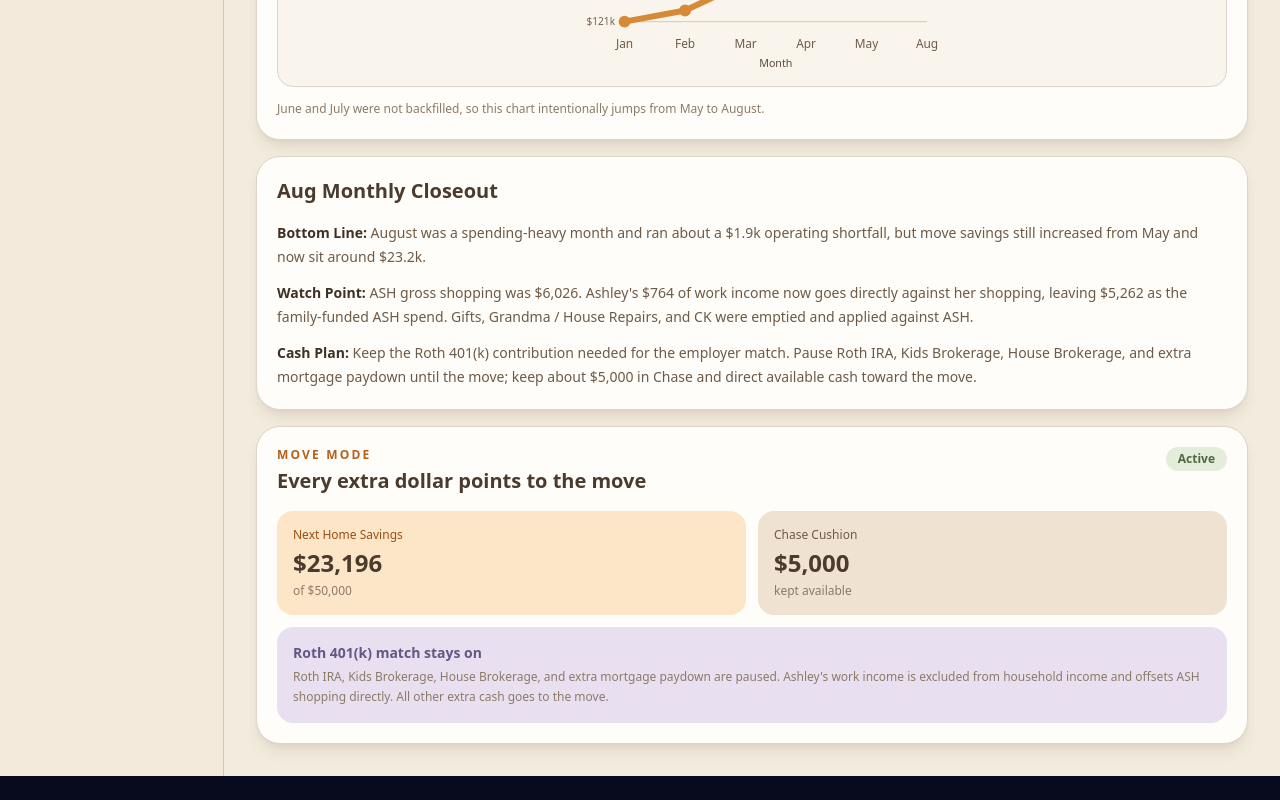
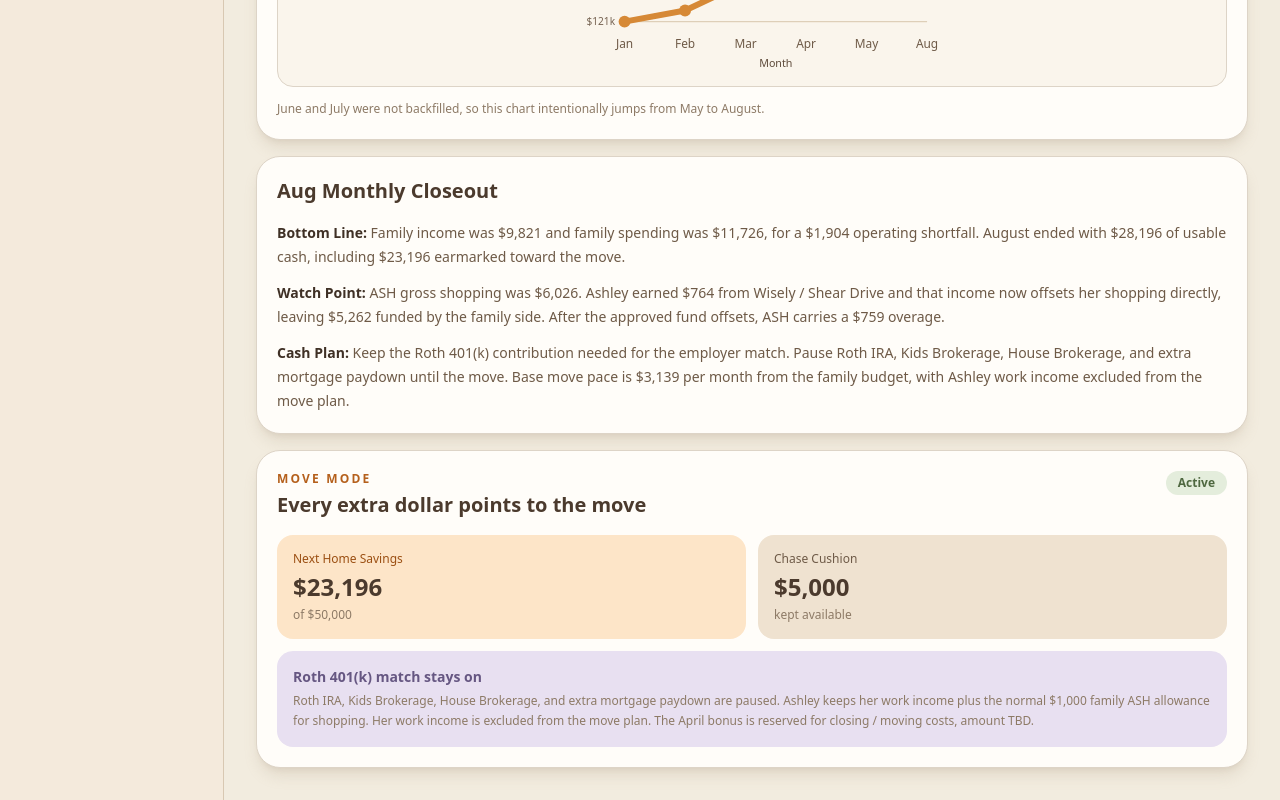
Before and after one commit to codyking0602/personal-finance, a React (Vite) app: page / in a window 1280 px wide. Shown: the part 618-1418 px from the top of the page. Before the commit the page ends 1394 px from the top, so only its background shows below. Built offline with nearby package versions, Linux system fonts and the light colour scheme.

Commit message:
Finalize August move-mode closeout

```diff
--- a/src/data/monthlyData.js
+++ b/src/data/monthlyData.js
@@ -201,9 +201,9 @@ const augustHomeMetrics = {
 };
 
 const augustMonthlyCloseout = [
-  ["Bottom Line", "August was a spending-heavy month and ran about a $1.9k operating shortfall, but move savings still increased from May and now sit around $23.2k."],
-  ["Watch Point", "ASH gross shopping was $6,026. Ashley's $764 of work income now goes directly against her shopping, leaving $5,262 as the family-funded ASH spend. Gifts, Grandma / House Repairs, and CK were emptied and applied against ASH."],
-  ["Cash Plan", "Keep the Roth 401(k) contribution needed for the employer match. Pause Roth IRA, Kids Brokerage, House Brokerage, and extra mortgage paydown until the move; keep about $5,000 in Chase and direct available cash toward the move."],
+  ["Bottom Line", "Family income was $9,821 and family spending was $11,726, for a $1,904 operating shortfall. August ended with $28,196 of usable cash, including $23,196 earmarked toward the move."],
+  ["Watch Point", "ASH gross shopping was $6,026. Ashley earned $764 from Wisely / Shear Drive and that income now offsets her shopping directly, leaving $5,262 funded by the family side. After the approved fund offsets, ASH carries a $759 overage."],
+  ["Cash Plan", "Keep the Roth 401(k) contribution needed for the employer match. Pause Roth IRA, Kids Brokerage, House Brokerage, and extra mortgage paydown until the move. Base move pace is $3,139 per month from the family budget, with Ashley work income excluded from the move plan."],
 ];
 
 const augustAllocation = { housePaydown: 0, houseBrokerage: 0 };
@@ -213,8 +213,14 @@ const augustMoveMode = {
   nextHomeSavings: 23196.30,
   target: 50000,
   chaseCushion: 5000,
+  monthlyPace: 3139,
+  minimumPaceToJuly: 2437,
+  projectedDate: "May 2027",
+  ashleyWorkIncome: 764.06,
+  ashleyGrossShopping: 6026.30,
+  ashleyFamilyFundedShopping: 5262.24,
   status: "Roth 401(k) match stays on",
-  note: "Roth IRA, Kids Brokerage, House Brokerage, and extra mortgage paydown are paused. Ashley's work income is excluded from household income and offsets ASH shopping directly. All other extra cash goes to the move.",
+  note: "Roth IRA, Kids Brokerage, House Brokerage, and extra mortgage paydown are paused. Ashley keeps her work income plus the normal $1,000 family ASH allowance for shopping. Her work income is excluded from the move plan. The April bonus is reserved for closing / moving costs, amount TBD.",
 };
 
 const augustBudgetRows = [
@@ -431,9 +437,9 @@ const augustSpendTransactions = {
     ["8/28","Target return",-6.48],
     ["8/31","American Eagle",170.82],
     ["8/31","Echo Park Paper",98.61],
-    ["8/5","Ashley work income offset - Wisely",-250.00],
-    ["8/7","Ashley work income offset - Shear Drive",-264.92],
-    ["8/21","Ashley work income offset - Shear Drive",-249.14],
+    ["8/5","Ashley work income applied to ASH - Wisely",-250.00],
+    ["8/7","Ashley work income applied to ASH - Shear Drive",-264.92],
+    ["8/21","Ashley work income applied to ASH - Shear Drive",-249.14],
   ],
   "CK": [
     ["8/28","Fanatics",157.76],
@@ -499,7 +505,7 @@ const augustRetirementSummary = { projectedAt65: 3899200, fourPercentAnnualIncom
 const augustHouseGoal = {
   downPaymentTarget: 50000,
   nextHomeSavings: 23196.30,
-  projectedDate: "June 2027",
+  projectedDate: "May 2027",
   monthlyPace: 3139,
   estimatedHomeValue: 284000,
   estimatedMortgageBalance: 283126.35,
```
